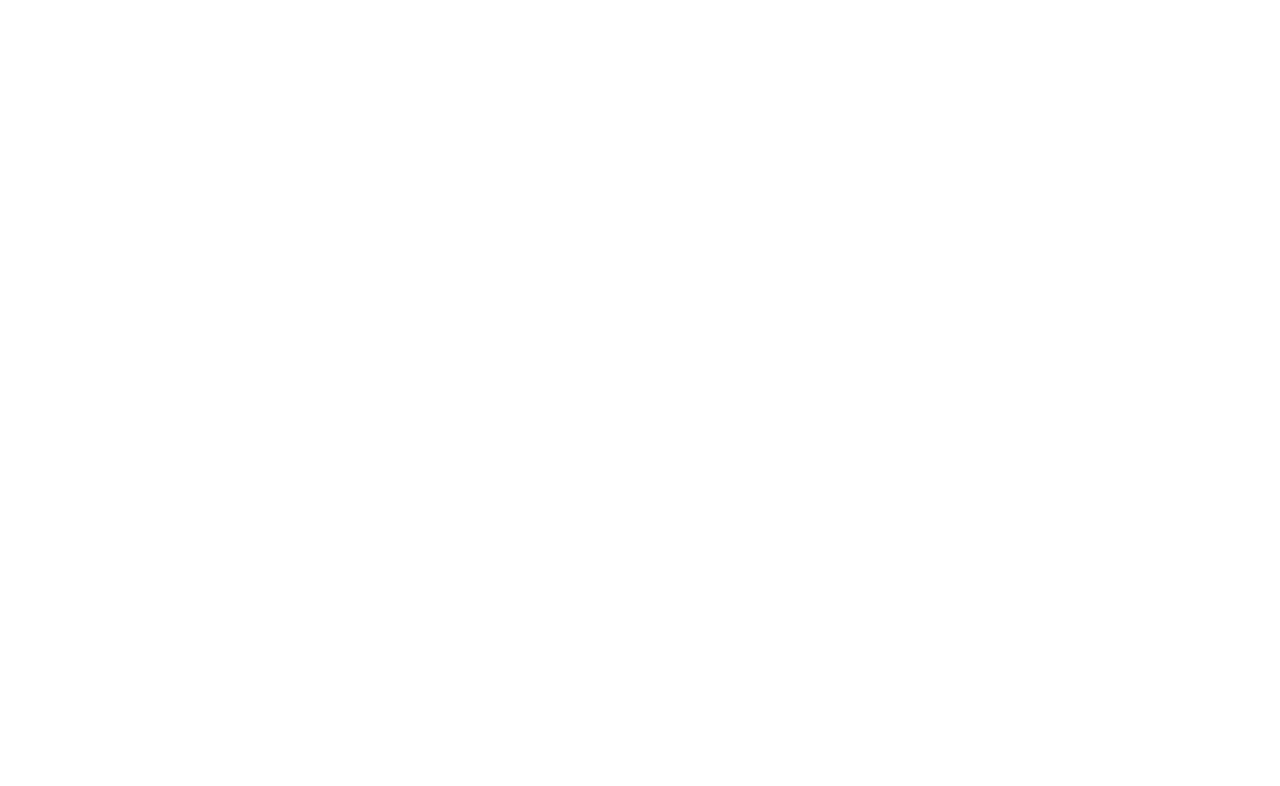
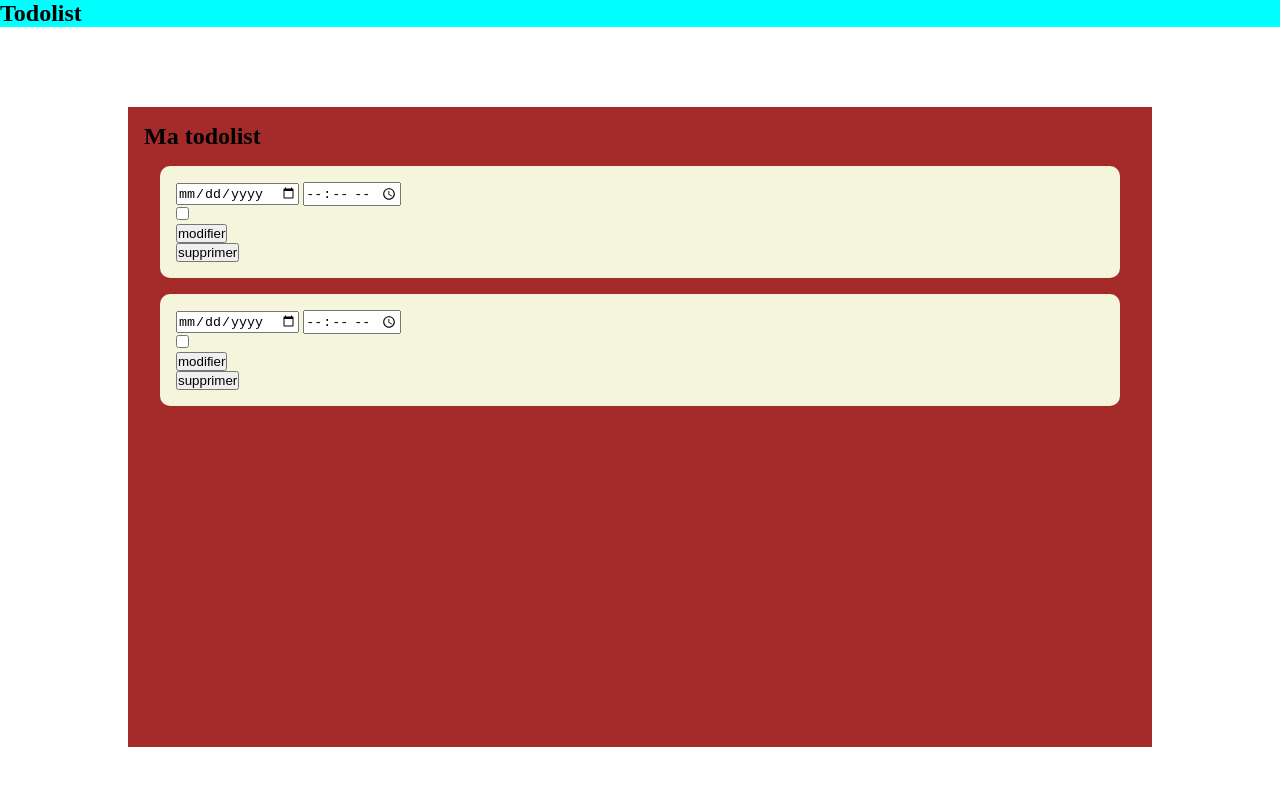
Before and after one commit to mto-public/todolist, a plain HTML site: page index.html in a window 1280 px wide. Drawn offline with Linux system fonts and the light colour scheme.

Commit message:
creation de l'index, du css

```diff
--- a/index.html
+++ b/index.html
@@ -4,16 +4,64 @@
     <meta charset="UTF-8">
     <meta name="viewport" content="width=device-width, initial-scale=1.0">
     <title>Document</title>
-    <script src="index.js"></script>
     <link rel="stylesheet" href="style.css">
 </head>
 <body>
     <header>
-        <h1></h1>
+        <nav>
+            <div>
+                <i></i>
+                <h1>Todolist</h1>
+            </div>
+        </nav>
     </header>
+
     <main>
+        <section id = "todolist">
+            <h1> Ma todolist</h1>
+            <div class ="task">
+                <div>
+                    <input type="date">
+                    <input type="time">
+                </div>
+                <div>
+                    <input type="checkbox">
+                    <div>
+                        <p></p>
+                        <button>
+                            modifier
+                            <i></i>
+                        </button>
+                    </div>
+                </div>
+                <div>
+                    <button>supprimer</button>
+                </div>
+            </div>
+
+            <div class ="task">
+                <div>
+                    <input type="date">
+                    <input type="time">
+                </div>
+                <div>
+                    <input type="checkbox">
+                    <div>
+                        <p></p>
+                        <button>
+                            modifier
+                            <i></i>
+                        </button>
+                    </div>
+                </div>
+                <div>
+                    <button>supprimer</button>
+                </div>
+
+            </div>
+        </section>
 
     </main>
-
+    <script src="index.js"></script>
 </body>
 </html>
--- a/style.css
+++ b/style.css
@@ -0,0 +1,29 @@
+*{
+    margin: 0;
+    padding: 0;
+    box-sizing: border-box;
+}
+
+nav{
+    background-color: aqua;
+}
+
+main {
+    height: 100svh;
+    display: flex;
+    align-items: center;
+    justify-content: center;
+}
+
+#todolist{
+    background-color: brown;
+    width: 80%;
+    height: 80%;
+    padding: 1em;
+}
+.task{
+    background-color: beige;
+    margin: 1em;
+    padding: 1em;
+    border-radius: 10px;
+}
```
